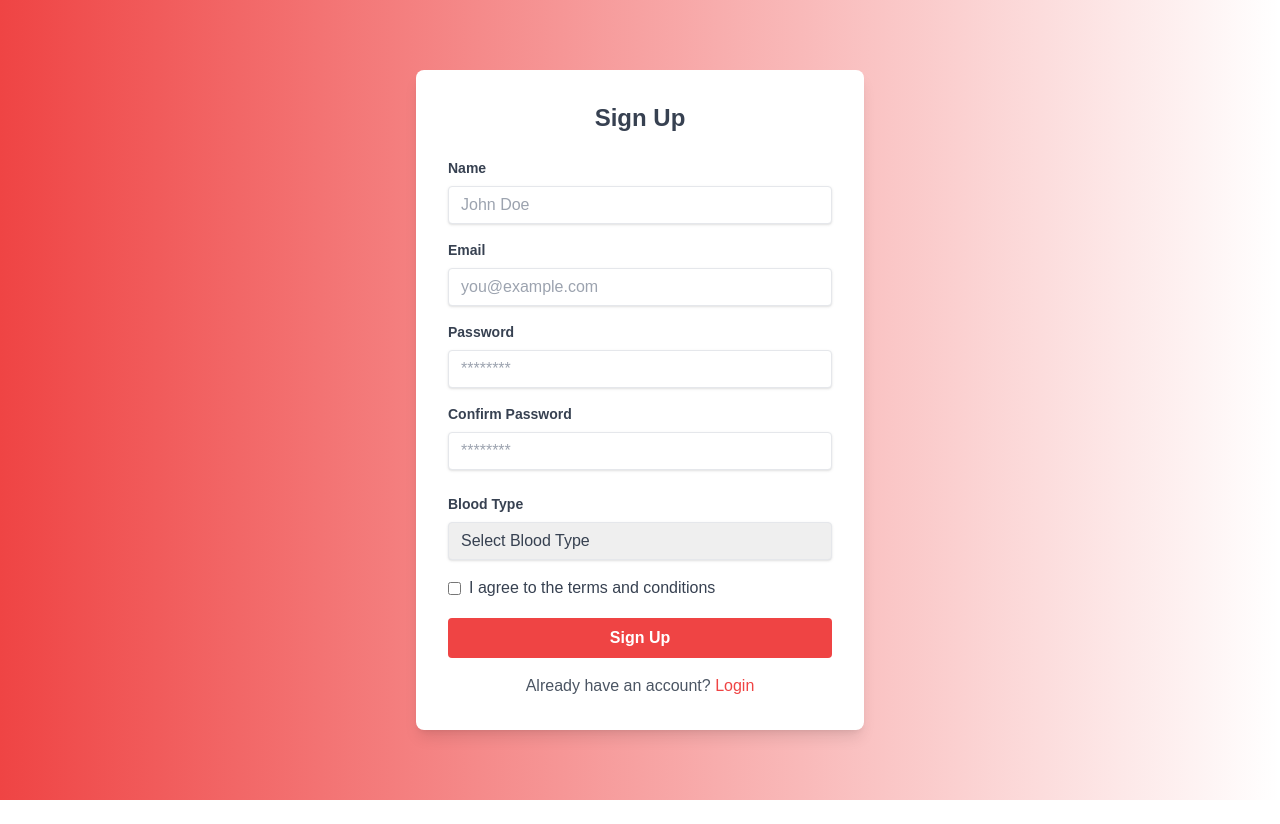
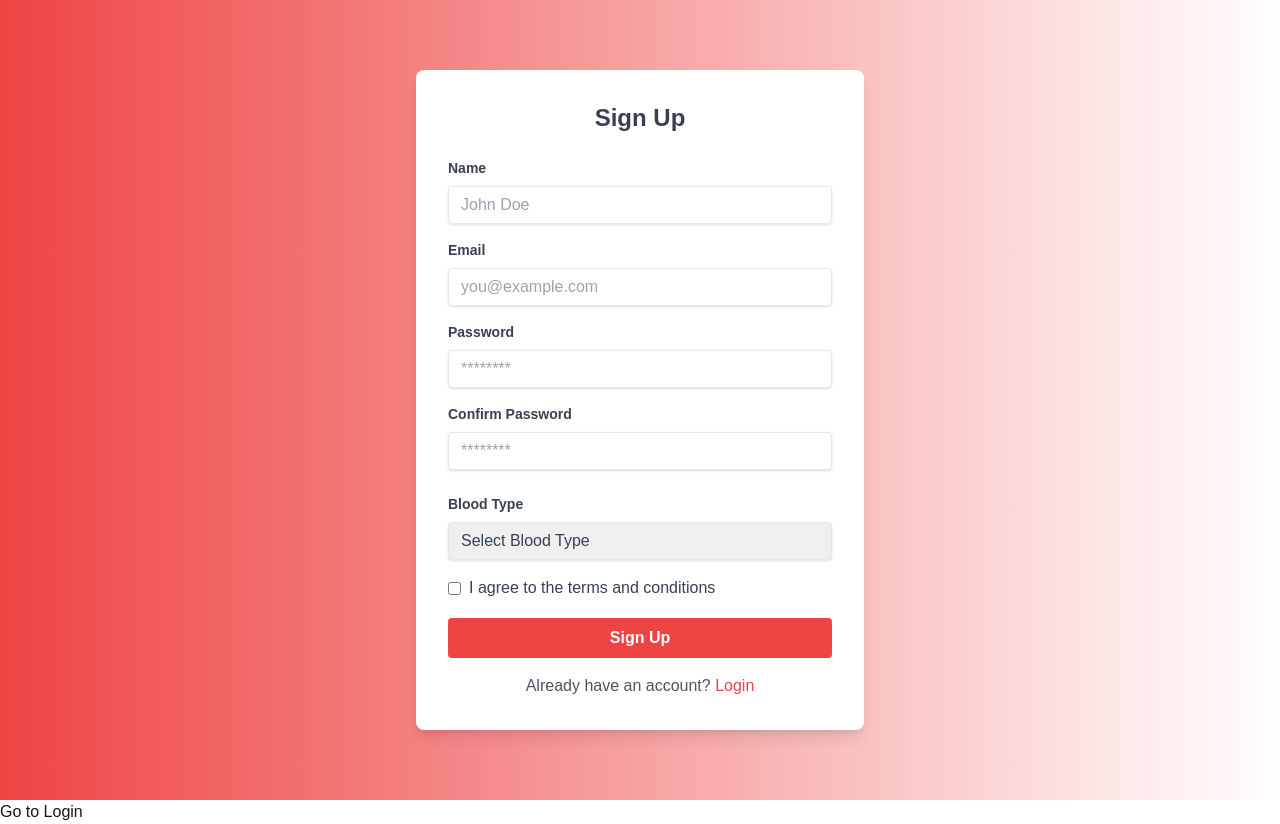
Before and after one commit to Sherrrrryyy/frontend, a Next.js app: page / in a window 1280 px wide. Before the commit the page ends 800 px from the top, so only its background shows below. Built offline with nearby package versions, Linux system fonts and the light colour scheme.

Commit message:
Refactor Login component and update page structure; add navigation link to Login from Signup

```diff
--- a/src/app/page.js
+++ b/src/app/page.js
@@ -1,17 +1,17 @@
 import React from 'react';
 
-import Login from './pages/Login ';
-import Signup from './pages/Signup';
-import Dashboard from './pages/Dashboard';
+import Login from './pages/Login.jsx';
+import Signup from './pages/Signup.jsx';
+import Dashboard from './pages/Dashboard.jsx';
+import Link from 'next/link';
 
-const page = () => {
+const Page = () => {
   return (
     <>
-   {/* <Login /> */}
-   <Signup />
-   {/* <Dashboard /> */}
-   </>
+      <Signup />
+      <Link href="/Login">Go to Login</Link>
+    </>
   );
 };
 
-export default page;
+export default Page;
--- a/src/app/pages/Signup.jsx
+++ b/src/app/pages/Signup.jsx
@@ -91,7 +91,7 @@ const Signup = () => {
             Sign Up
           </button>
         </form>
-        <p className="mt-4 text-center text-gray-600">
+          <p className="mt-4 text-center text-gray-600">
           Already have an account? <Link href="/Login" className="text-red-500 hover:text-red-700">Login</Link>
         </p>
       </div>
```
Also changed, not shown: src/app/pages/Login.jsx (renamed from src/app/pages/Login .jsx).
